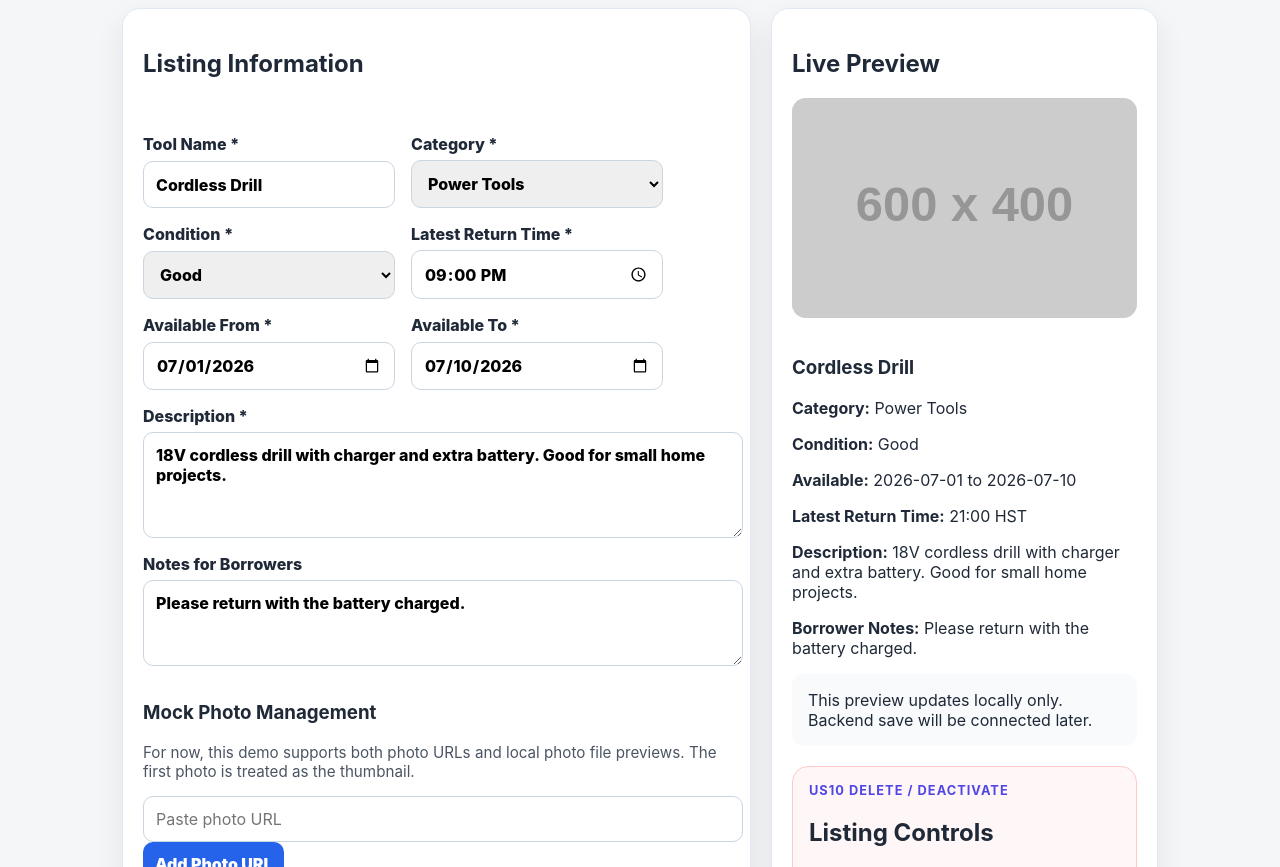
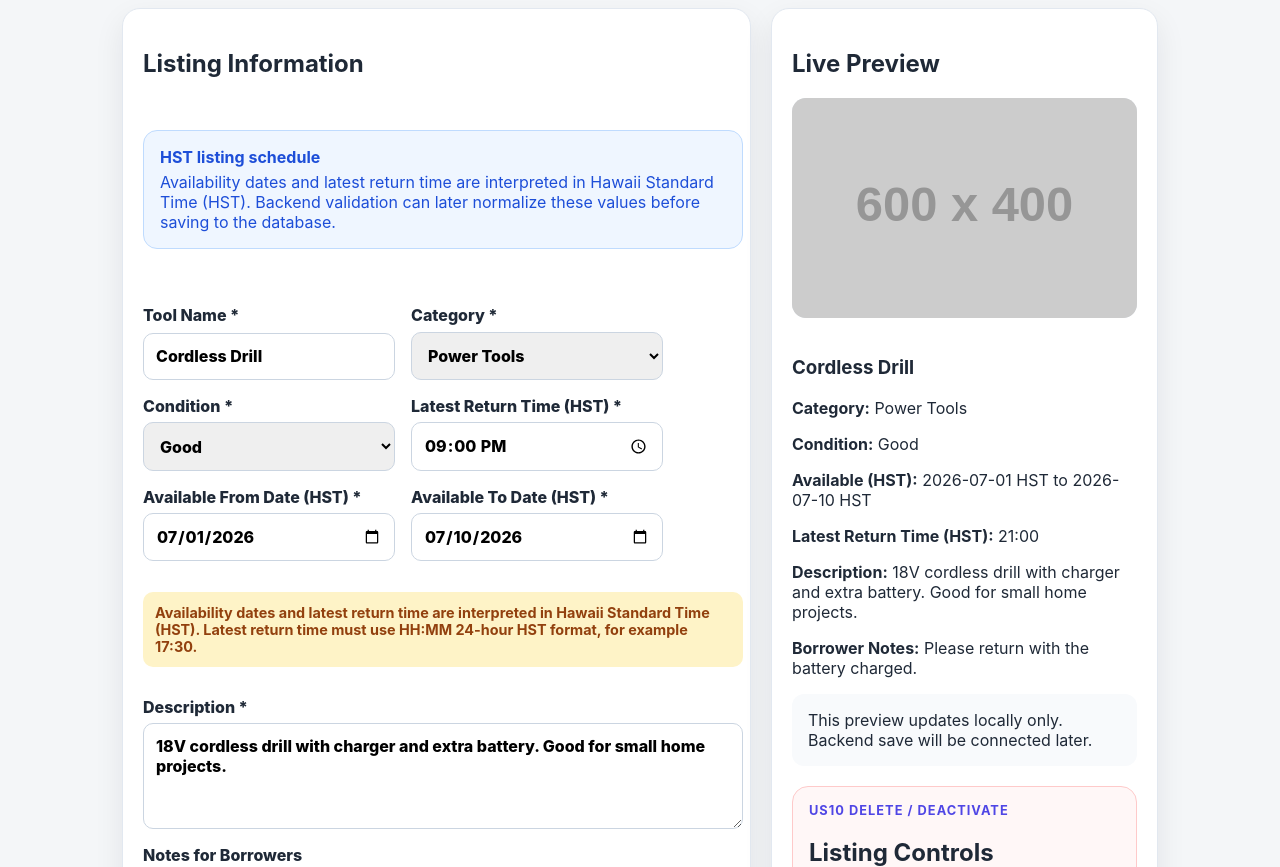
Before and after one commit to ICS613-Group3/Group3-ICS613-project, a React (Vite) app in the folder frontend/: page /tools/tool-1/edit in a window 1280 px wide. Shown: the part 480-1347 px from the top of the page. Built offline with nearby package versions, Linux system fonts and the light colour scheme.

Commit message:
feat: add HST labels and reservation conflict messages

```diff
--- a/frontend/src/App.css
+++ b/frontend/src/App.css
@@ -2708,3 +2708,14 @@ select {
     margin-left: 0;
   }
 }
+
+/* ================================
+   Task 5B Tool Form HST Polish
+   Purpose:
+   - Adds spacing for HST helper panels on Create/Edit Tool forms.
+   - Keeps HST explanation visually consistent with Tool Detail page.
+   ================================ */
+
+.tool-form-hst-helper {
+  margin: 1rem 0 1.25rem;
+}
--- a/frontend/src/pages/CreateToolPage.tsx
+++ b/frontend/src/pages/CreateToolPage.tsx
@@ -11,7 +11,7 @@ import {
   type ToolCondition,
 } from '../data/mockData';
 
-// Latest return time must use 24-hour HH:MM format.
+// Latest return time must use 24-hour HH:MM HST format.
 const returnTimePattern = /^([01]\d|2[0-3]):[0-5]\d$/;
 
 // Maximum photo size for frontend validation.
@@ -40,7 +40,7 @@ interface UploadedPhoto {
  * - #114 Display required-field validation message.
  * - #115 Display photo upload error message.
  * - #117 Reject new tool listing when user does not upload photos.
- * - #118 Display return time HH:MM format message.
+ * - #118 Display return time HH:MM 24-hour HST format message.
  * - #120 Display duplicate listing name message.
  *
  * Current R1 behavior:
@@ -186,7 +186,7 @@ function CreateToolPage() {
    *
    * Validation:
    * - Required fields must be completed.
-   * - Latest return time must be HH:MM.
+   * - Latest return time must be HH:MM 24-hour HST format.
    * - Available To cannot be before Available From.
    * - At least one photo is required.
    * - Tool name cannot duplicate an existing listing.
@@ -225,30 +225,30 @@ function CreateToolPage() {
     }
 
     if (!availableFrom) {
-      setErrorMessage('Available From date is required.');
+      setErrorMessage('Available From date (HST) is required.');
       return;
     }
 
     if (!availableTo) {
-      setErrorMessage('Available To date is required.');
+      setErrorMessage('Available To date (HST) is required.');
       return;
     }
 
     if (!latestReturnTime) {
-      setErrorMessage('Latest return time is required.');
+      setErrorMessage('Latest return time (HST) is required.');
       return;
     }
 
     // Issue #118:
-    // Latest return time must be HH:MM.
+    // Latest return time must be HH:MM 24-hour HST format.
     if (!returnTimePattern.test(latestReturnTime)) {
-      setErrorMessage('Latest return time must use HH:MM format, such as 17:30.');
+      setErrorMessage('Latest return time must use HH:MM 24-hour HST format, such as 17:30.');
       return;
     }
 
     // Date range validation.
     if (availableTo < availableFrom) {
-      setErrorMessage('Available To date cannot be before Available From date.');
+      setErrorMessage('Available To date (HST) cannot be before Available From date (HST).');
       return;
     }
 
@@ -305,6 +305,16 @@ function CreateToolPage() {
           <p className="eyebrow">US8 Create Tool</p>
           <h2>Tool Listing Form</h2>
 
+          {/* Task 5B: HST helper text for owner-side listing schedule fields. */}
+          <section className="hst-helper-panel tool-form-hst-helper">
+            <strong>HST listing schedule</strong>
+            <p>
+              Availability dates and latest return time are interpreted in
+              Hawaii Standard Time (HST). Backend validation can later normalize
+              these values before saving to the database.
+            </p>
+          </section>
+
           <div className="form-grid">
             {/* Required tool name field. */}
             <label htmlFor="create-tool-name">
@@ -358,7 +368,7 @@ function CreateToolPage() {
 
             {/* Required latest return time field. */}
             <label htmlFor="create-tool-return-time">
-              Latest Return Time *
+              Latest Return Time (HST) *
               <input
                 id="create-tool-return-time"
                 type="time"
@@ -369,7 +379,7 @@ function CreateToolPage() {
 
             {/* Required availability start date. */}
             <label htmlFor="create-tool-available-from">
-              Available From *
+              Available From Date (HST) *
               <input
                 id="create-tool-available-from"
                 type="date"
@@ -380,7 +390,7 @@ function CreateToolPage() {
 
             {/* Required availability end date. */}
             <label htmlFor="create-tool-available-to">
-              Available To *
+              Available To Date (HST) *
               <input
                 id="create-tool-available-to"
                 type="date"
@@ -458,8 +468,9 @@ function CreateToolPage() {
           )}
 
           <p className="hst-note">
-            Availability dates are interpreted in Hawaii Standard Time HST.
-            Latest return time must use HH:MM format.
+            Availability dates and latest return time are interpreted in Hawaii
+            Standard Time (HST). Latest return time must use HH:MM 24-hour HST
+            format, for example 17:30.
           </p>
 
           {/* Submit button. */}
@@ -500,18 +511,18 @@ function CreateToolPage() {
             </div>
 
             <div>
-              <dt>Latest return</dt>
-              <dd>{latestReturnTime || '--:--'} HST</dd>
+              <dt>Latest return time (HST)</dt>
+              <dd>{latestReturnTime || '--:--'}</dd>
             </div>
 
             <div>
-              <dt>Available from</dt>
-              <dd>{availableFrom || 'Not selected'}</dd>
+              <dt>Available from (HST)</dt>
+              <dd>{availableFrom ? `${availableFrom} HST` : 'Not selected'}</dd>
             </div>
 
             <div>
-              <dt>Available to</dt>
-              <dd>{availableTo || 'Not selected'}</dd>
+              <dt>Available to (HST)</dt>
+              <dd>{availableTo ? `${availableTo} HST` : 'Not selected'}</dd>
             </div>
           </dl>
 
--- a/frontend/src/pages/EditToolPage.tsx
+++ b/frontend/src/pages/EditToolPage.tsx
@@ -12,7 +12,7 @@ import {
   type ToolCondition,
 } from '../data/mockData';
 
-// Latest return time must use 24-hour HH:MM format.
+// Latest return time must use 24-hour HH:MM HST format.
 const returnTimePattern = /^([01]\d|2[0-3]):[0-5]\d$/;
 
 // Maximum photo size for frontend validation.
@@ -43,7 +43,7 @@ const activeReservationStatuses = ['REQUESTED', 'APPROVED', 'PICKED_UP'];
  * Existing frontend issues supported:
  * - #114 Display required-field validation message.
  * - #115 Display photo upload error message.
- * - #118 Display return time HH:MM format message.
+ * - #118 Display return time HH:MM 24-hour HST format message.
  * - #120 Display duplicate listing name message.
  * - #122 Create edit functionality on tool listing.
  *
@@ -364,7 +364,7 @@ function EditToolPage() {
    *
    * Validation:
    * - Required fields must be completed.
-   * - Latest return time must be HH:MM.
+   * - Latest return time must be HH:MM 24-hour HST format.
    * - Available To cannot be before Available From.
    * - At least one photo is required.
    * - Tool name cannot duplicate another existing listing.
@@ -413,29 +413,29 @@ function EditToolPage() {
     }
 
     if (!availableFrom) {
-      setErrorMessage('Available From date is required.');
+      setErrorMessage('Available From date (HST) is required.');
       return;
     }
 
     if (!availableTo) {
-      setErrorMessage('Available To date is required.');
+      setErrorMessage('Available To date (HST) is required.');
       return;
     }
 
     if (!latestReturnTime) {
-      setErrorMessage('Latest return time is required.');
+      setErrorMessage('Latest return time (HST) is required.');
       return;
     }
 
     // Issue #118:
     // Latest return time must be HH:MM.
     if (!returnTimePattern.test(latestReturnTime)) {
-      setErrorMessage('Latest return time must use HH:MM format, such as 17:30.');
+      setErrorMessage('Latest return time must use HH:MM 24-hour HST format, such as 17:30.');
       return;
     }
 
     if (availableTo < availableFrom) {
-      setErrorMessage('Available To date cannot be before Available From date.');
+      setErrorMessage('Available To date (HST) cannot be before Available From date (HST).');
       return;
     }
 
@@ -618,6 +618,16 @@ function EditToolPage() {
         <form className="tool-form-card" onSubmit={handleSubmit} noValidate>
           <h2>Listing Information</h2>
 
+          {/* Task 5B: HST helper text for owner-side listing schedule fields. */}
+          <section className="hst-helper-panel tool-form-hst-helper">
+            <strong>HST listing schedule</strong>
+            <p>
+              Availability dates and latest return time are interpreted in
+              Hawaii Standard Time (HST). Backend validation can later normalize
+              these values before saving to the database.
+            </p>
+          </section>
+
           <div className="form-grid">
             {/* Required tool name field. */}
             <label htmlFor="edit-tool-name">
@@ -673,7 +683,7 @@ function EditToolPage() {
 
             {/* Required latest return time field. */}
             <label htmlFor="edit-tool-return-time">
-              Latest Return Time *
+              Latest Return Time (HST) *
               <input
                 id="edit-tool-return-time"
                 type="time"
@@ -685,7 +695,7 @@ function EditToolPage() {
 
             {/* Required availability start date. */}
             <label htmlFor="edit-tool-available-from">
-              Available From *
+              Available From Date (HST) *
               <input
                 id="edit-tool-available-from"
                 type="date"
@@ -697,7 +707,7 @@ function EditToolPage() {
 
             {/* Required availability end date. */}
             <label htmlFor="edit-tool-available-to">
-              Available To *
+              Available To Date (HST) *
               <input
                 id="edit-tool-available-to"
                 type="date"
@@ -707,6 +717,12 @@ function EditToolPage() {
               />
             </label>
           </div>
+
+          <p className="hst-note">
+            Availability dates and latest return time are interpreted in Hawaii
+            Standard Time (HST). Latest return time must use HH:MM 24-hour HST
+            format, for example 17:30.
+          </p>
 
           {/* Required description field. */}
           <label htmlFor="edit-tool-description">
@@ -862,12 +878,14 @@ function EditToolPage() {
           </p>
 
           <p>
-            <strong>Available:</strong> {availableFrom || 'Not selected'} to{' '}
-            {availableTo || 'Not selected'}
+            <strong>Available (HST):</strong>{' '}
+            {availableFrom ? `${availableFrom} HST` : 'Not selected'} to{' '}
+            {availableTo ? `${availableTo} HST` : 'Not selected'}
           </p>
 
           <p>
-            <strong>Latest Return Time:</strong> {latestReturnTime || '--:--'} HST
+            <strong>Latest Return Time (HST):</strong>{' '}
+            {latestReturnTime || '--:--'}
           </p>
 
           <p>
```
